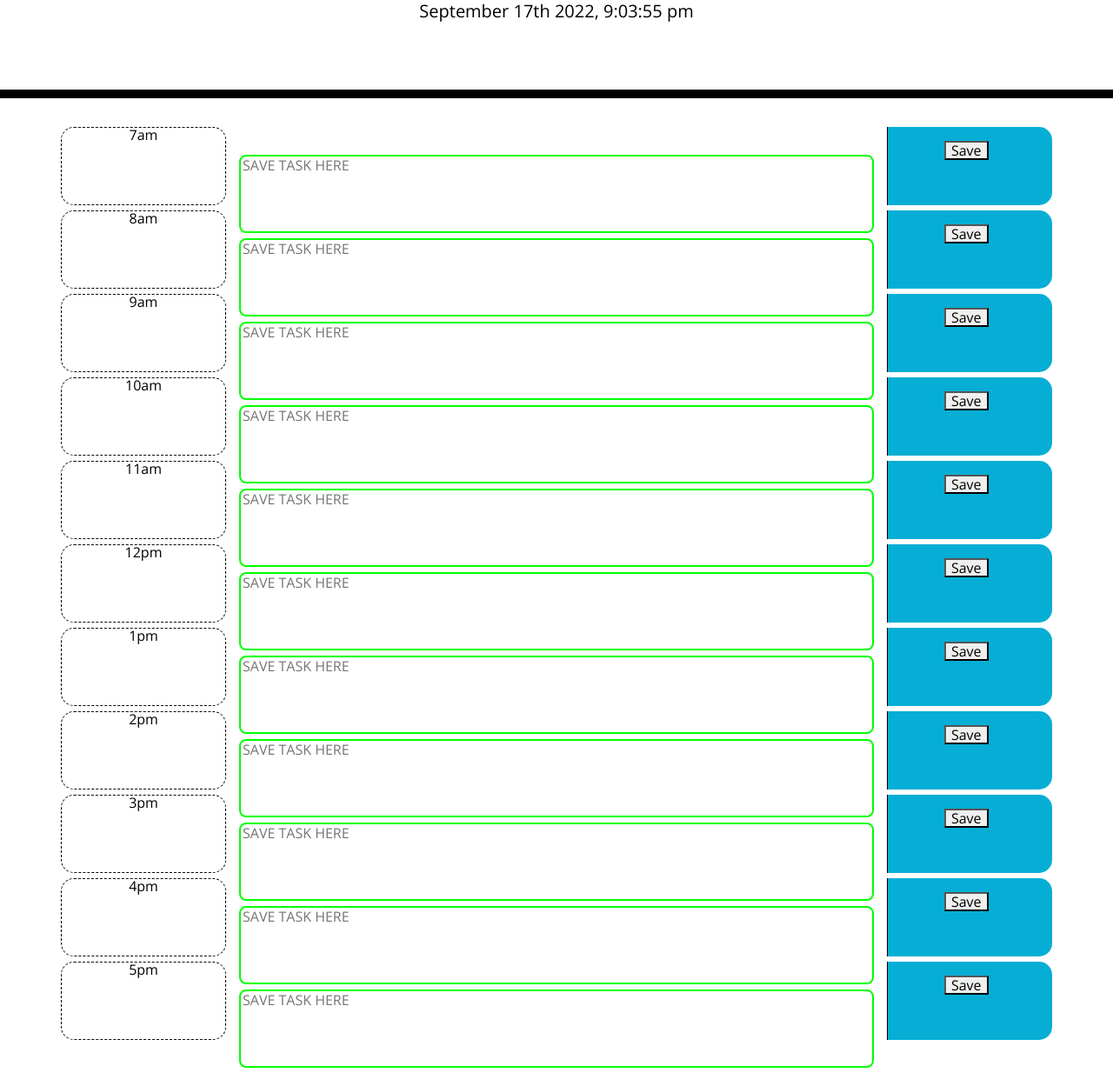
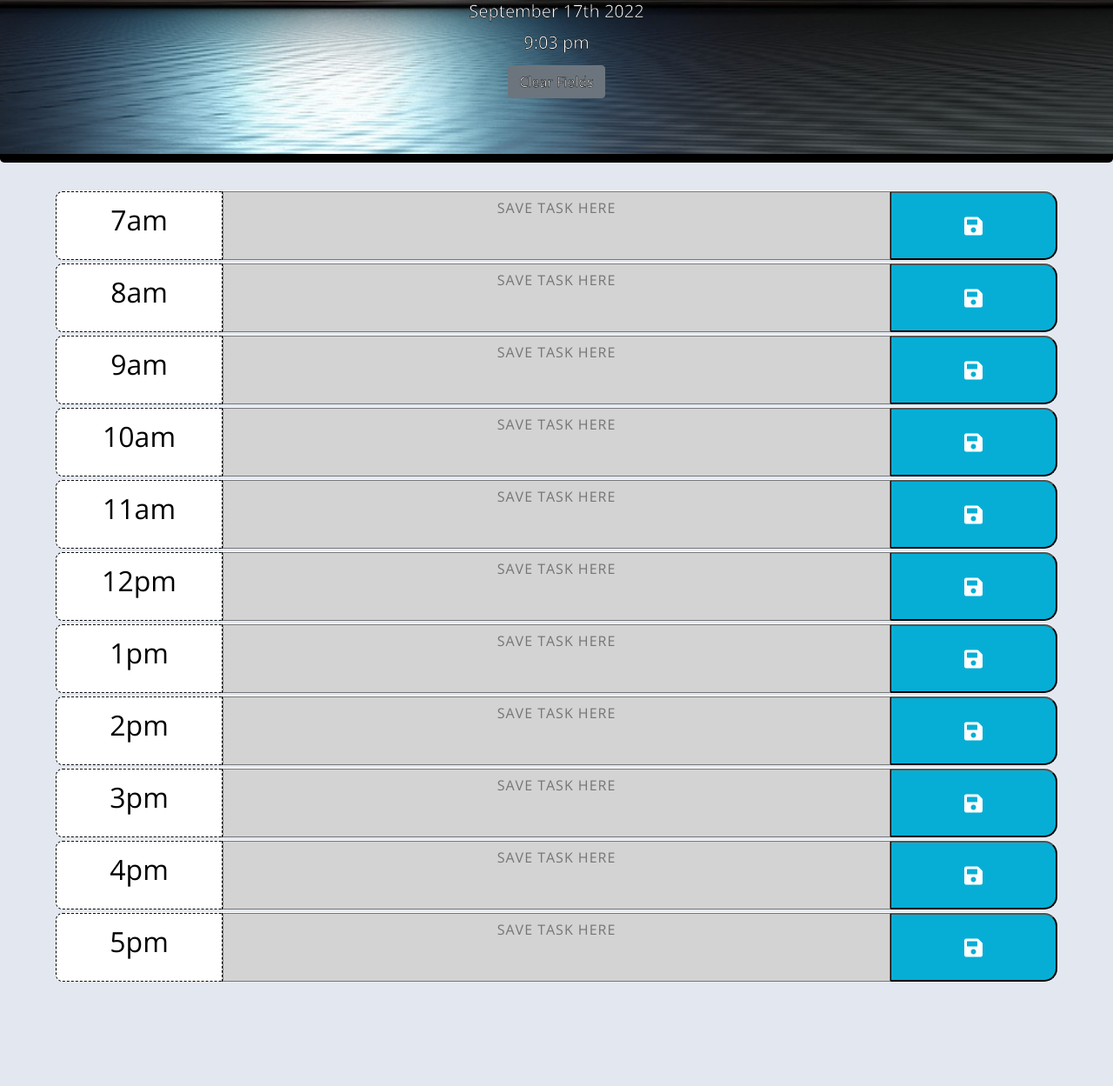
Before and after one commit to YogiBruce/workdayPlanner, a plain HTML site: page index.html in a window 1280 px wide. Shown: the part 191-1440 px from the top of the page at 87% size. After the commit the page ends 1323 px from the top, so only its background shows below. Drawn offline with nearby package versions, Linux system fonts and the light colour scheme.

Commit message:
javascript functions and headers

```diff
--- a/assets/script.js
+++ b/assets/script.js
@@ -1,2 +1,54 @@
+//MOMENT.JS TO DISPLAY CURRENT DAY, CURRENT TIME, AND SET VARIABLE FOR CURRENT HOUR
 const today = moment();
-$('#currentDay').text(today.format('MMMM Do YYYY, h:mm:ss a'));
+$('#currentDay').text(today.format('MMMM Do YYYY'));
+$('#currentTime').text(today.format('h:mm a'))
+let currentHour = moment().format("HH");
+
+
+//WHEN BUTTON IS CLICKED, SCHEDULE IS CLEARED
+$('#clearFieldsBtn').click(function(event){
+    event.preventDefault;
+    $('textarea').val("");
+    localStorage.clear();
+})
+
+//EACH TIME SLOT IS COMPARED TO CURRENT TIME AND COLOR PROPERTY IS SET
+$('.time-slot').each(function(){
+    var timeCheck = $(this).attr("id");
+
+    if (currentHour === timeCheck) {
+        $(this).addClass("present");
+      } else if (currentHour < timeCheck) {
+        $(this).removeClass("present")
+        $(this).addClass("future");
+      } else if (currentHour > timeCheck) {
+        $(this).removeClass("future");
+        $(this).addClass("past");
+      }
+});
+
+//WHEN SAVE BUTTON IS CLICKED A LOCAL STORAGE ITEM IS CREATED FOR EACH TIME SLOT
+// WITH VALUE FOR HOUR OF DAY AND USER INPUT FROM TEXT AREA
+$(".saveBtn").click(function (event) {
+    event.preventDefault();
+    var time = $(this).parent().attr("id")
+    var value = $(this).siblings(".calendar-item").val();
+    localStorage.setItem(time, value);
+});
+
+//CHECK LOCAL STORAGE
+console.log(localStorage)
+
+//WHEN PAGE IS REFRESHED, LOCAL STORAGE ITEMS ARE SET IN PLACE
+// TO JQUERY PATH OF TEXT AREA
+$("#07 .calendar-item").val(localStorage.getItem("07"));
+$("#08 .calendar-item").val(localStorage.getItem("08"));
+$("#09 .calendar-item").val(localStorage.getItem("09"));
+$("#10 .calendar-item").val(localStorage.getItem("10"));
+$("#11 .calendar-item").val(localStorage.getItem("11"));
+$("#12 .calendar-item").val(localStorage.getItem("12"));
+$("#13 .calendar-item").val(localStorage.getItem("13"));
+$("#14 .calendar-item").val(localStorage.getItem("14"));
+$("#15 .calendar-item").val(localStorage.getItem("15"))
+$("#16 .calendar-item").val(localStorage.getItem("16"))
+$("#17 .calendar-item").val(localStorage.getItem("17"))
--- a/assets/style.css
+++ b/assets/style.css
@@ -1,49 +1,59 @@
+header {
+  background: url(header-image.jpg);
+  background-repeat: no-repeat;
+  background-size: cover;
+}
 body {
     font-family: 'Open Sans', sans-serif;
     font-size: 16px;
     line-height: 1;
+    background-color: #E3E8F0;
   }
 
-  textarea {
+  .container{
+    max-width: 90vw;
+  }
+
+  textarea{
     background: transparent;
     resize: none;
-    color: #de10ed;
-    border: 2px solid lime;
-    border-radius: 8px;
-    width: 100%;
-    max-width: 100%;
-    height: 100%;
-    box-sizing: border-box;
+    padding: 10px;
+    letter-spacing: 1px;
   }
 
   .jumbotron {
     text-align: center;
-    background-color: transparent;
-    color: black;
-    border-radius: 0;
+    color: white;
+    -webkit-text-stroke: .5px black;
     border-bottom: 10px solid black;
   }
 
   .description {
     white-space: pre-wrap;
+    font-weight: 500;
   }
 
-  .time-block {
+  .calendar-item {
     text-align: center;
-    border-radius: 15px;
   }
 
   .row {
     white-space: pre-wrap;
     height: 80px;
     border-top: 1px solid white;
-    margin-bottom: 1rem;
+    border-radius: 15px;
+    margin-bottom: 3px;
   }
 
   .hour {
     background-color: #ffffff;
     color: #000000;
     border: 1px dashed #000000;
+    padding-top: 1rem;
+    text-align: center;
+    font-size: 2rem;
+    border-top-left-radius: 8px;
+    border-bottom-left-radius: 8px;
   }
 
   .past {
@@ -69,7 +79,7 @@ body {
     color: white;
   }
 
-  .saveBtn i:hover {
-    font-size: 20px;
-    transition: all 0.3s ease-in-out;
+  .saveBtn:hover {
+    color: #ffc107;
+    transition: all 0.5s ease-in-out;
   }
--- a/index.html
+++ b/index.html
@@ -27,165 +27,133 @@
       <h1 class="display-3">Work Day Planner</h1>
       <p class="lead">A simple calendar app for scheduling your work day</p>
       <p id="currentDay" class="lead"></p>
+      <p id="currentTime" class="lead"></p>
+      <button id="clearFieldsBtn" type="button" class="btn btn-secondary" aria-label="clear items">
+        Clear Fields
+      </button>
     </header>
     <div class="container">
-      <!-- Timeblocks go here -->
 
-      <div class="row">
-        <div class="time-block hour col-2" id="7">7am</div>
-        <div class="time-slot col-8">
+      <div id="07" class ="row time-slot">
+        <div class="hour col-2">7am</div>
         <textarea
-            class="calendar-item"
+        class="col-8 calendar-item"
         placeholder="SAVE TASK HERE"
         row="3"
         col="max"
         ></textarea>
-        </div>
-        <div class="saveBtn col-2">
-            <button id="7am">Save</button>
-        </div>
+        <button class="saveBtn col-md-2"><i class="fa fa-save" style="font-size:24px"></i></button>
       </div>
 
-      <div class="row">
-        <div class="time-block hour col-2" id="8">8am</div>
-        <div class="time-slot col-8">
+      <div id="08" class ="row time-slot">
+        <div class="hour col-2">8am</div>
         <textarea
-            class="calendar-item"
+        class="col-8 calendar-item"
         placeholder="SAVE TASK HERE"
         row="3"
+        col="max"
         ></textarea>
-        </div>
-        <div class="saveBtn col-2">
-            <button id="8am">Save</button>
-        </div>
+        <button class="saveBtn col-md-2"><i class="fa fa-save" style="font-size:24px"></i></button>
       </div>
 
-      <div class="row">
-        <div class="time-block hour col-2" id="9">9am</div>
-        <div class="time-slot col-8">
+      <div id="09" class ="row time-slot">
+        <div class="hour col-2">9am</div>
         <textarea
-            class="calendar-item"
+        class="col-8 calendar-item"
         placeholder="SAVE TASK HERE"
         row="3"
+        col="max"
         ></textarea>
-        </div>
-        <div class="saveBtn col-2">
-            <button id="9am">Save</button>
-        </div>
+        <button class="saveBtn col-md-2"><i class="fa fa-save" style="font-size:24px"></i></button>
       </div>
 
-      <div class="row">
-        <div class="time-block hour col-2" id="10">10am</div>
-        <div class="time-slot col-8">
+      <div id="10" class ="row time-slot">
+        <div class="hour col-2">10am</div>
         <textarea
-            class="calendar-item"
+        class="col-8 calendar-item"
         placeholder="SAVE TASK HERE"
         row="3"
+        col="max"
         ></textarea>
-        </div>
-        <div class="saveBtn col-2">
-            <button id="10am">Save</button>
-        </div>
+        <button class="saveBtn col-md-2"><i class="fa fa-save" style="font-size:24px"></i></button>
       </div>
 
-      <div class="row">
-        <div class="time-block hour col-2" id="11">11am</div>
-        <div class="time-slot col-8">
+      <div id="11" class ="row time-slot">
+        <div class="hour col-2">11am</div>
         <textarea
-            class="calendar-item"
+        class="col-8 calendar-item"
         placeholder="SAVE TASK HERE"
         row="3"
+        col="max"
         ></textarea>
-        </div>
-        <div class="saveBtn col-2">
-            <button id="11am">Save</button>
-        </div>
+        <button class="saveBtn col-md-2"><i class="fa fa-save" style="font-size:24px"></i></button>
       </div>
 
-      <div class="row">
-        <div class="time-block hour col-2" id="12">12pm</div>
-        <div class="time-slot col-8">
+      <div id="12" class ="row time-slot">
+        <div class="hour col-2">12pm</div>
         <textarea
-            class="calendar-item"
+        class="col-8 calendar-item"
         placeholder="SAVE TASK HERE"
         row="3"
+        col="max"
         ></textarea>
-        </div>
-        <div class="saveBtn col-2">
-            <button id="12pm">Save</button>
-        </div>
+        <button class="saveBtn col-md-2"><i class="fa fa-save" style="font-size:24px"></i></button>
       </div>
 
-      <div class="row">
-        <div class="time-block hour col-2" id="1">1pm</div>
-        <div class="time-slot col-8">
+      <div id="13" class ="row time-slot">
+        <div class="hour col-2">1pm</div>
         <textarea
-            class="calendar-item"
+        class="col-8 calendar-item"
         placeholder="SAVE TASK HERE"
         row="3"
+        col="max"
         ></textarea>
-        </div>
-        <div class="saveBtn col-2">
-            <button id="1pm">Save</button>
-        </div>
+        <button class="saveBtn col-md-2"><i class="fa fa-save" style="font-size:24px"></i></button>
       </div>
 
-      <div class="row">
-        <div class="time-block hour col-2" id="2">2pm</div>
-        <div class="time-slot col-8">
+      <div id="14" class ="row time-slot">
+        <div class="hour col-2">2pm</div>
         <textarea
-            class="calendar-item"
+        class="col-8 calendar-item"
         placeholder="SAVE TASK HERE"
         row="3"
+        col="max"
         ></textarea>
-        </div>
-        <div class="saveBtn col-2">
-            <button id="2pm">Save</button>
-        </div>
+        <button class="saveBtn col-md-2"><i class="fa fa-save" style="font-size:24px"></i></button>
       </div>
 
-      <div class="row">
-        <div class="time-block hour col-2" id="3">3pm</div>
-        <div class="time-slot col-8">
+      <div id="15" class ="row time-slot">
+        <div class="hour col-2">3pm</div>
         <textarea
-            class="calendar-item"
+        class="col-8 calendar-item"
         placeholder="SAVE TASK HERE"
         row="3"
+        col="max"
         ></textarea>
-        </div>
-        <div class="saveBtn col-2">
-            <button id="3pm">Save</button>
-        </div>
+        <button class="saveBtn col-md-2"><i class="fa fa-save" style="font-size:24px"></i></button>
       </div>
 
-      <div class="row">
-        <div class="time-block hour col-2" id="4">4pm</div>
-        <div class="time-slot col-8">
+      <div id="16" class ="row time-slot">
+        <div class="hour col-2">4pm</div>
         <textarea
-            class="calendar-item"
+        class="col-8 calendar-item"
         placeholder="SAVE TASK HERE"
         row="3"
+        col="max"
         ></textarea>
-        </div>
-        <div class="saveBtn col-2">
-            <button id="4pm">Save</button>
-        </div>
+        <button class="saveBtn col-md-2"><i class="fa fa-save" style="font-size:24px"></i></button>
       </div>
 
-      <div class="row">
-        <div class="time-block hour col-2" id="5">5pm</div>
-        <div class="time-slot col-8">
+      <div id="17" class ="row time-slot">
+        <div class="hour col-2">5pm</div>
         <textarea
-            class="calendar-item"
+        class="col-8 calendar-item"
         placeholder="SAVE TASK HERE"
-            row = "3"
+        row="3"
+        col="max"
         ></textarea>
+        <button class="saveBtn col-md-2"><i class="fa fa-save" style="font-size:24px"></i></button>
       </div>
-        <div class="saveBtn col-2">
-            <button id="5pm">Save</button>
-        </div>
-      </div>
-
     <script src="https://cdnjs.cloudflare.com/ajax/libs/jquery/3.2.1/jquery.min.js"></script>
     <script src="https://cdnjs.cloudflare.com/ajax/libs/moment.js/2.24.0/moment.min.js"></script>
     <script src="assets/script.js"></script>
```
Also changed, not shown: assets/header-image.jpg (added). Lines whose indentation alone changed are shown as unchanged.
